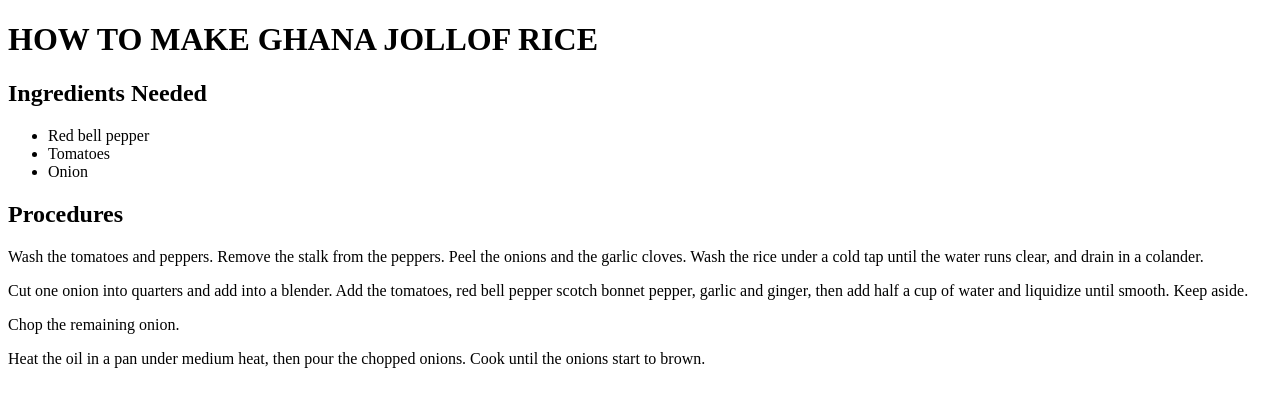
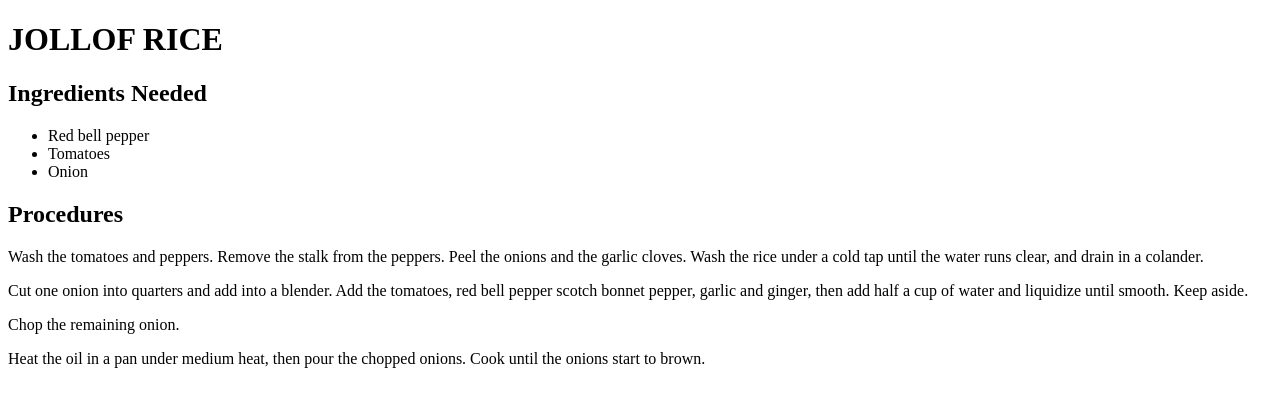
Before and after one commit to Emmanuel-Kumah/grassroot-recipe, a plain HTML site: page recipes/jollof.html in a window 1280 px wide. Drawn offline with Linux system fonts and the light colour scheme.

```diff
--- a/recipes/jollof.html
+++ b/recipes/jollof.html
@@ -7,7 +7,7 @@
   <title>Jollof Recipe</title>
 </head>
 <body>
-  <h1>HOW TO MAKE GHANA JOLLOF RICE</h1>
+  <h1>JOLLOF RICE</h1>
   <div>
     <h2>Ingredients Needed</h2>
     <ul>
```
